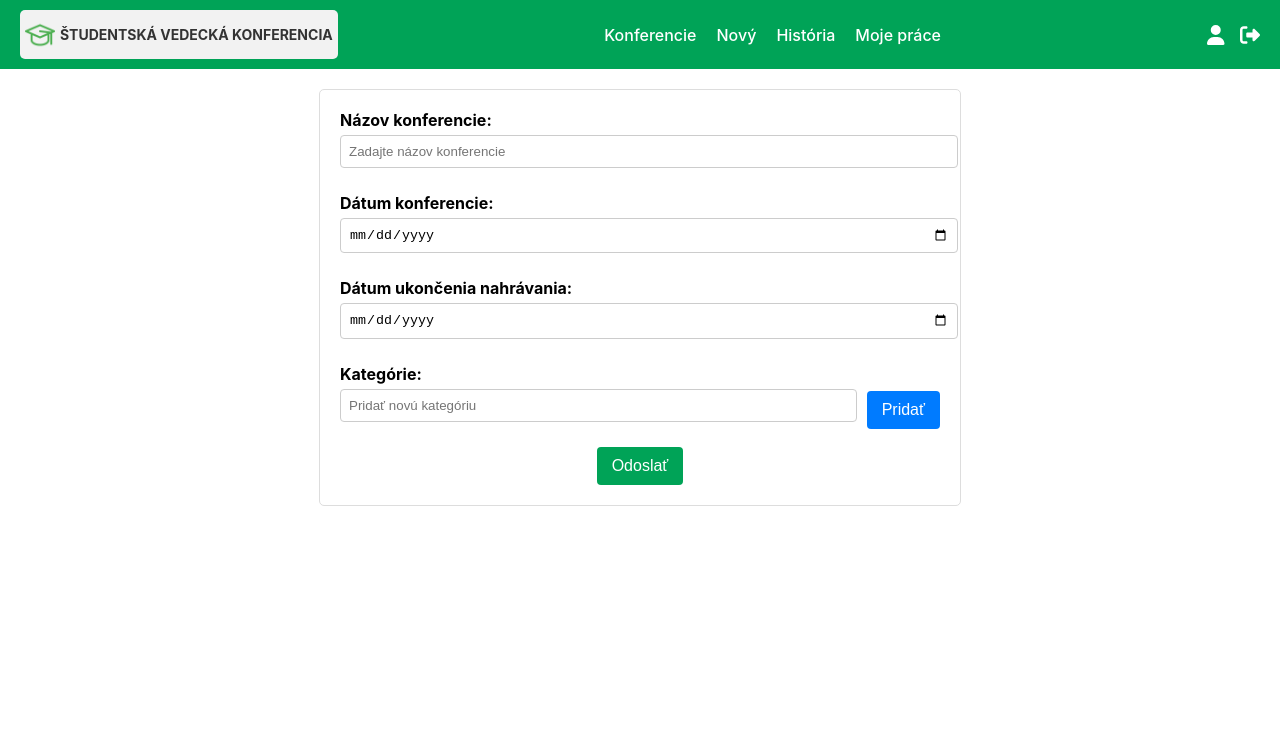
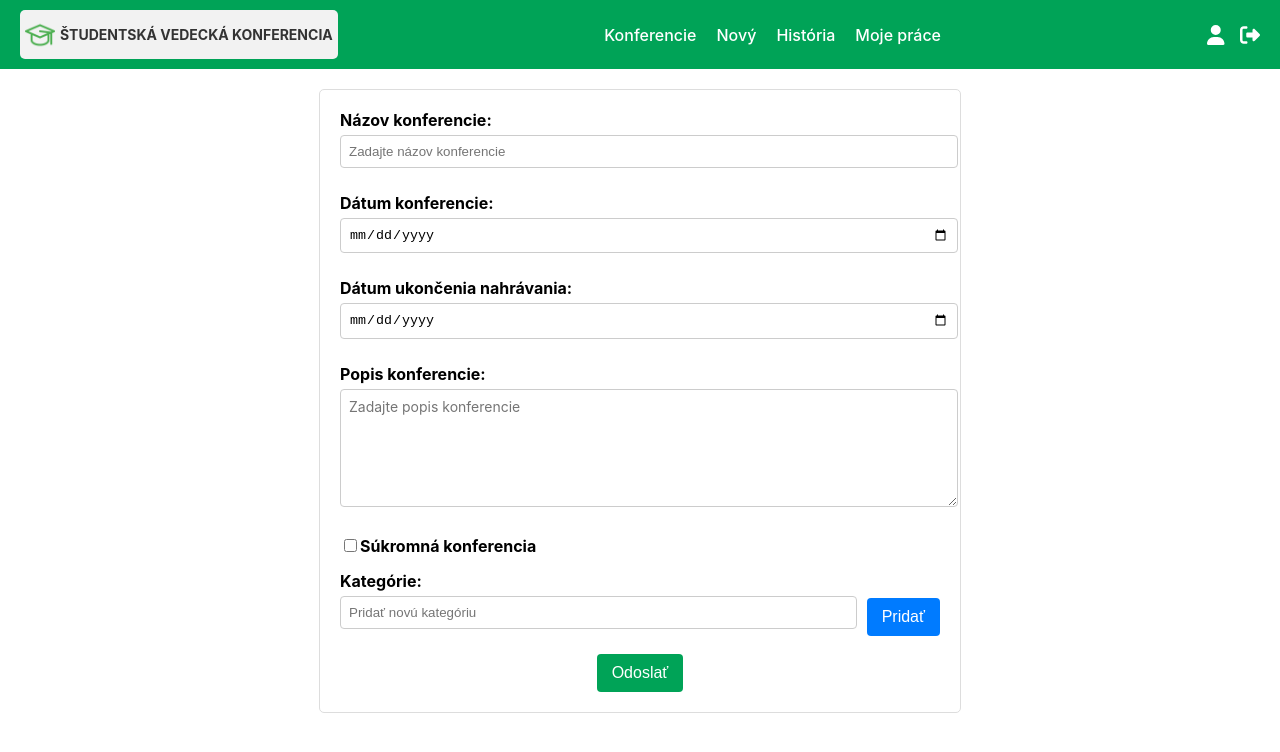
Before and after one commit to martinHype/sw_team5, a React (Create React App) app in the folder frontend/: page /admin/create-conference in a window 1280 px wide. Shown: the top 752 px of the page. Built offline with nearby package versions, Linux system fonts and the light colour scheme; sample sign-in values are in the browser's storage.

Commit message:
Nastavenie hesla pre konferenciu. + pridanie popisu konferencie

```diff
--- a/frontend/src/components/Admin/CreateConferenceComponent/CreateConference.js
+++ b/frontend/src/components/Admin/CreateConferenceComponent/CreateConference.js
@@ -8,6 +8,9 @@ const CreateConference = () => {
         eventName: '',
         eventDate: '',
         uploadEndDate: '',
+        description: '', // Added description field
+        conferencePassword: '',
+        isPrivate: false, // Added for checkbox logic
     });
     const [categories, setCategories] = useState([]);
     const [newCategory, setNewCategory] = useState('');
@@ -16,8 +19,11 @@ const CreateConference = () => {
     const navigate = useNavigate();
 
     const handleChange = (e) => {
-        const { name, value } = e.target;
-        setFormData({ ...formData, [name]: value });
+        const { name, value, type, checked } = e.target;
+        setFormData({
+            ...formData,
+            [name]: type === 'checkbox' ? checked : value,
+        });
     };
 
     const fetchSuggestions = async (query) => {
@@ -71,6 +77,8 @@ const CreateConference = () => {
                     event_name: formData.eventName,
                     event_date: formData.eventDate,
                     event_upload_EndDate: formData.uploadEndDate,
+                    description: formData.description, // Include description in the request
+                    password: formData.isPrivate ? formData.conferencePassword : null, // Include password only if private
                     categories, // Send the categories array
                 },
                 {
@@ -88,11 +96,14 @@ const CreateConference = () => {
                 eventName: '',
                 eventDate: '',
                 uploadEndDate: '',
+                description: '',
+                conferencePassword: '',
+                isPrivate: false,
             });
             setCategories([]);
 
             console.log("Idem presmerovať");
-            navigate('/conferences');
+            navigate('/admin/conferences');
 
         } catch (error) {
             console.error('Chyba pri ukladaní:', error.response?.data || error.message);
@@ -142,6 +153,48 @@ const CreateConference = () => {
                         required
                     />
                 </div>
+
+                {/* Description */}
+                <div style={styles.formGroup}>
+                    <label style={styles.label}>Popis konferencie:</label>
+                    <textarea
+                        name="description"
+                        value={formData.description}
+                        onChange={handleChange}
+                        style={styles.textarea}
+                        placeholder="Zadajte popis konferencie"
+                        required
+                    />
+                </div>
+
+                {/* Private Conference Checkbox */}
+                <div style={styles.formGroup}>
+                    <label style={styles.label}>
+                        <input
+                            type="checkbox"
+                            name="isPrivate"
+                            checked={formData.isPrivate}
+                            onChange={handleChange}
+                            style={styles.checkbox}
+                        />
+                        Súkromná konferencia
+                    </label>
+                </div>
+
+                {/* Password Field (Visible Only If Private) */}
+                {formData.isPrivate && (
+                    <div style={styles.formGroup}>
+                        <label style={styles.label}>Heslo konferencie:</label>
+                        <input
+                            type="text"
+                            name="conferencePassword"
+                            value={formData.conferencePassword}
+                            onChange={handleChange}
+                            style={styles.input}
+                            placeholder="Zadajte heslo konferencie"
+                        />
+                    </div>
+                )}
 
                 {/* Categories */}
                 <div style={styles.formGroup}>
--- a/frontend/src/components/Admin/CreateConferenceComponent/styles.js
+++ b/frontend/src/components/Admin/CreateConferenceComponent/styles.js
@@ -88,6 +88,18 @@ const styles = {
     suggestionItemHover: {
         backgroundColor: '#f0f0f0',
     },
+    textarea: {
+        width: '100%',
+        minHeight: '100px', // Minimum height for the textarea
+        padding: '8px',
+        marginBottom: '10px',
+        border: '1px solid #ccc',
+        borderRadius: '4px',
+        resize: 'vertical', // Allow the user to resize the height
+        fontFamily: 'inherit', // Match the font of the input fields
+        fontSize: '14px',
+    },
+
 };
 
 export default styles;
```
Also changed, not shown: 2 other files (tests, documents, lock files or other folders).
